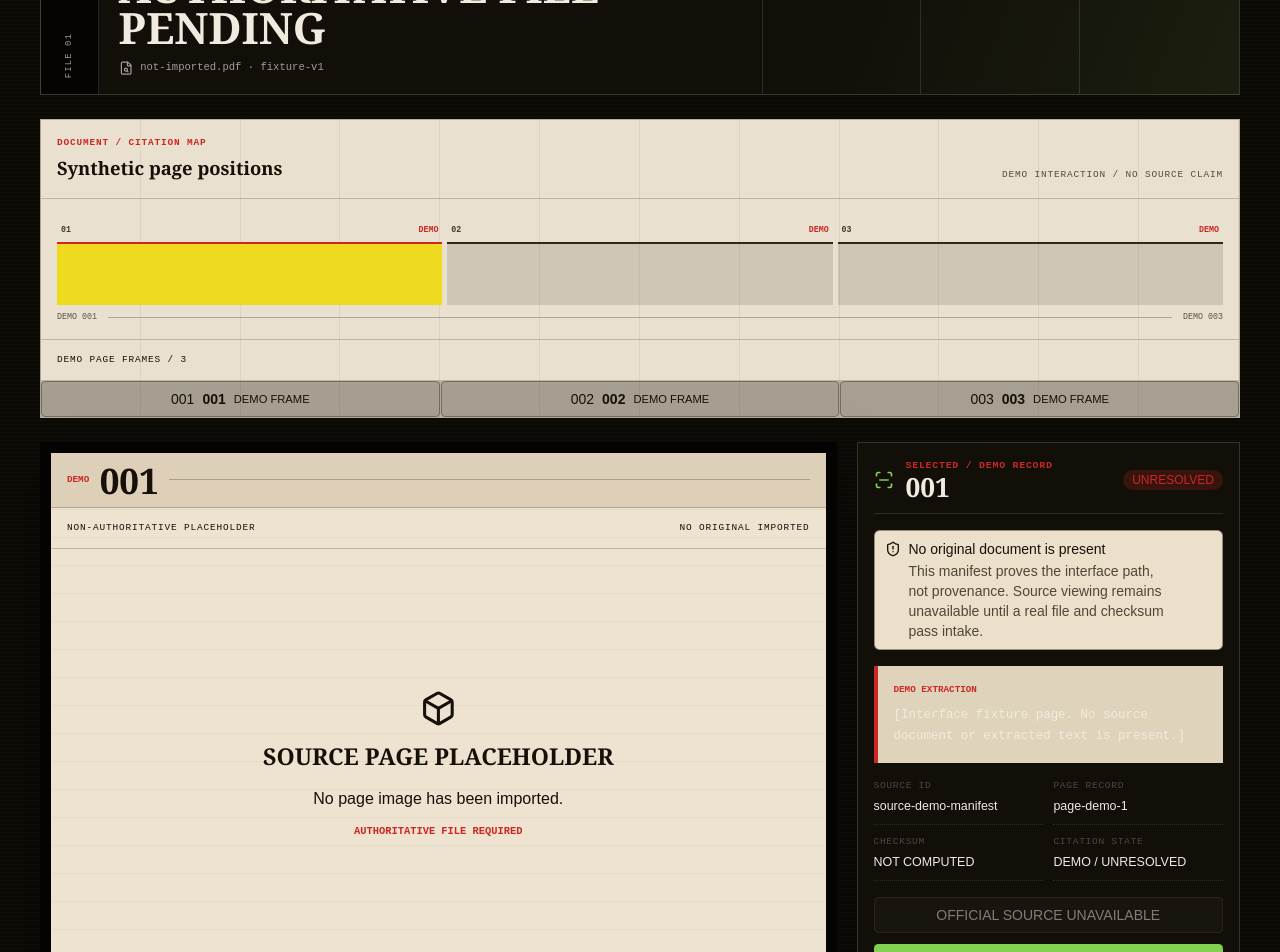
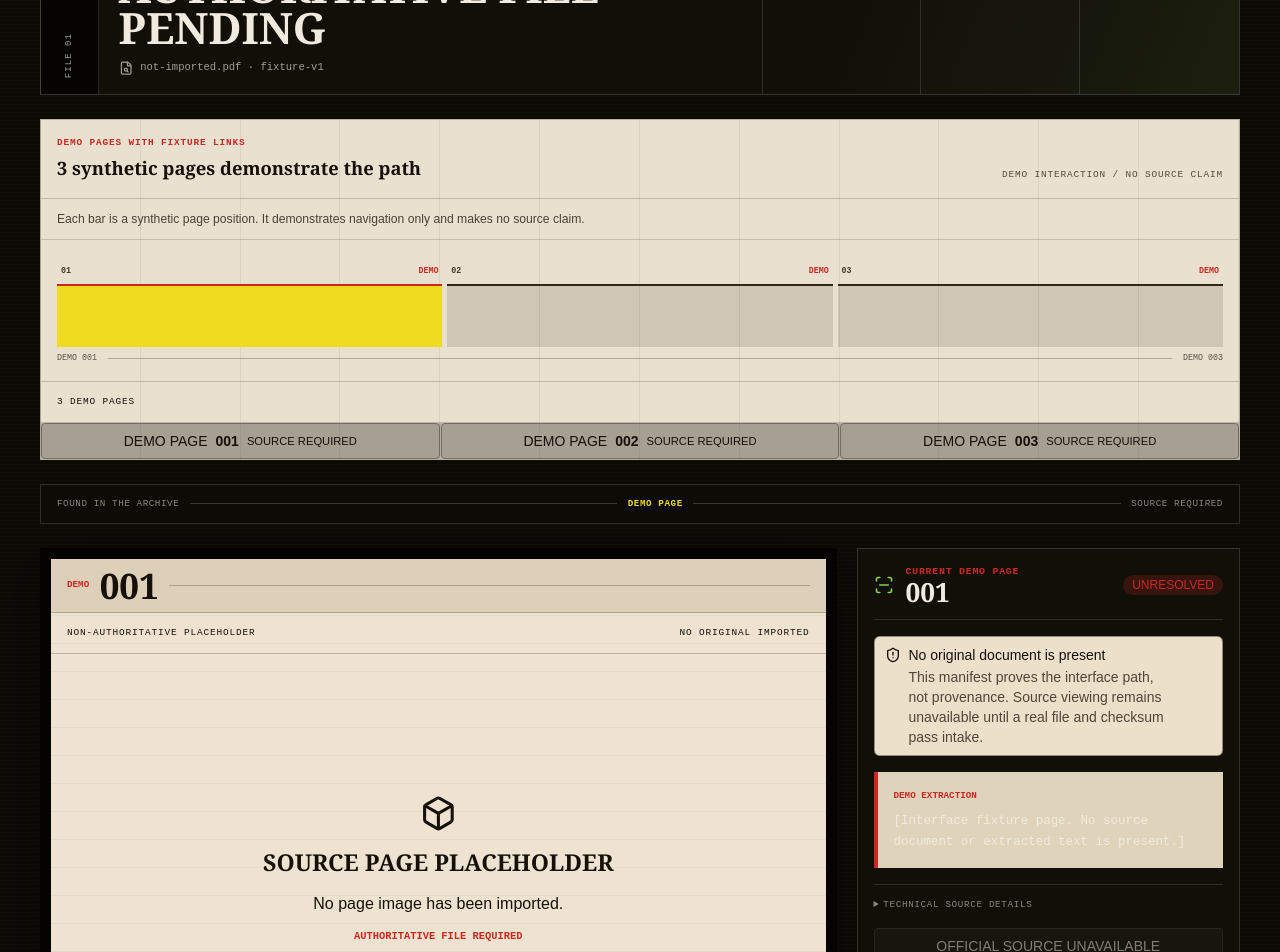
Before and after one commit to cettyTheDev/diary-exe-framework, a Next.js app: page /sources in a window 1280 px wide. Shown: the part 720-1672 px from the top of the page. Built offline with nearby package versions, Linux system fonts and the light colour scheme.

Commit message:
feat: clarify fixture source navigation

```diff
--- a/app/globals.css
+++ b/app/globals.css
@@ -2896,6 +2896,14 @@
   color: oklch(0.42 0.025 75);
   text-align: right;
 }
+.source-contact-explainer {
+  margin: 0;
+  border-bottom: 1px solid oklch(0.25 0.02 75 / 18%);
+  padding: 0.7rem 1rem;
+  color: oklch(0.38 0.022 75);
+  font-size: 0.76rem;
+  line-height: 1.5;
+}
 .source-volume-strip {
   display: grid;
   height: 7rem;
@@ -2998,6 +3006,29 @@
   font-family: var(--font-editorial);
   font-size: 1.35rem;
   line-height: 1;
+}
+
+.source-reading-path {
+  display: grid;
+  grid-template-columns: auto minmax(1.5rem, 1fr) auto minmax(1.5rem, 1fr) auto;
+  align-items: center;
+  gap: 0.65rem;
+  border: 1px solid oklch(1 0 0 / 14%);
+  background: oklch(0.15 0.012 84);
+  padding: 0.75rem 1rem;
+  color: oklch(0.62 0.02 85);
+  font-family: var(--font-code);
+  font-size: 0.58rem;
+  letter-spacing: 0.06em;
+  scroll-margin-top: 1rem;
+  outline: none;
+}
+.source-reading-path i {
+  height: 1px;
+  background: oklch(1 0 0 / 18%);
+}
+.source-reading-path strong {
+  color: var(--highlight);
 }
 
 .source-review-workbench {
@@ -3118,6 +3149,20 @@
 .source-inspector .source-metadata > div {
   border-color: oklch(1 0 0 / 12%);
 }
+.source-technical-details {
+  border-top: 1px solid oklch(1 0 0 / 12%);
+  padding-top: 0.8rem;
+}
+.source-technical-details > summary {
+  color: oklch(0.62 0.02 85);
+  cursor: pointer;
+  font-family: var(--font-code);
+  font-size: 0.58rem;
+  letter-spacing: 0.07em;
+}
+.source-technical-details[open] > summary {
+  margin-bottom: 0.8rem;
+}
 .source-inspector-actions,
 .source-intake-stack {
   display: flex;
@@ -3181,6 +3226,15 @@
   }
   .source-contact-heading > span {
     text-align: left;
+  }
+  .source-reading-path {
+    grid-template-columns: auto minmax(0.5rem, 1fr) auto minmax(
+        0.5rem,
+        1fr
+      ) auto;
+    gap: 0.35rem;
+    padding-inline: 0.75rem;
+    font-size: 0.47rem;
   }
   .source-page-sheet {
     border-width: 0.45rem;
--- a/components/archive/archive-config.ts
+++ b/components/archive/archive-config.ts
@@ -69,9 +69,9 @@ export const viewCopy: Record<
   },
   sources: {
     sequence: "04 / ORIGINAL ARCHIVE",
-    title: "The source page is the final word.",
+    title: "See the cited page behind every excerpt.",
     description:
-      "Browse the manifest, extraction status, and page-level text. This fixture manifest remains deliberately unresolved until authoritative files are approved.",
+      "Follow a demo evidence path from an archive entry to its page record. This fixture manifest remains deliberately unresolved until authoritative files are approved.",
   },
 }
 
--- a/components/archive/views/sources-view.tsx
+++ b/components/archive/views/sources-view.tsx
@@ -1,6 +1,6 @@
 "use client"
 
-import type { CSSProperties } from "react"
+import { type CSSProperties, useEffect } from "react"
 import {
   ArrowRightIcon,
   BoxIcon,
@@ -33,6 +33,16 @@ export function SourcesView({
   const pageNumber = readPositiveIntParam(searchParams, "page", pageNumbers, 1)
   const page = archiveRepository.getPage(source.id, pageNumber)
   const entry = archiveRepository.getEntriesForPage(source.id, pageNumber)[0]
+
+  useEffect(() => {
+    if (window.location.hash !== "#page-review") return
+
+    const frame = window.requestAnimationFrame(() => {
+      document.getElementById("page-review")?.scrollIntoView({ block: "start" })
+    })
+
+    return () => window.cancelAnimationFrame(frame)
+  }, [pageNumber])
 
   function selectPage(nextPage: number) {
     updateParams({ page: nextPage === 1 ? null : nextPage })
@@ -79,11 +89,15 @@ export function SourcesView({
       <nav className="source-contact-map" aria-label="Demo source pages">
         <div className="source-contact-heading">
           <div>
-            <span className="trace-label">DOCUMENT / CITATION MAP</span>
-            <strong>Synthetic page positions</strong>
+            <span className="trace-label">DEMO PAGES WITH FIXTURE LINKS</span>
+            <strong>{pages.length} synthetic pages demonstrate the path</strong>
           </div>
           <span>DEMO INTERACTION / NO SOURCE CLAIM</span>
         </div>
+        <p className="source-contact-explainer">
+          Each bar is a synthetic page position. It demonstrates navigation only
+          and makes no source claim.
+        </p>
         <div className="source-volume-strip">
           {pages.map((item, index) => (
             <button
@@ -111,10 +125,10 @@ export function SourcesView({
           <span>DEMO {pages.length.toString().padStart(3, "0")}</span>
         </div>
         <div className="source-frame-heading">
-          <span>DEMO PAGE FRAMES / {pages.length}</span>
+          <span>{pages.length} DEMO PAGES</span>
         </div>
         <div className="source-frame-strip">
-          {pages.map((item, index) => (
+          {pages.map((item) => (
             <Button
               key={item.id}
               variant="outline"
@@ -122,13 +136,26 @@ export function SourcesView({
               onClick={() => selectPage(item.pageNumber)}
               aria-current={item.pageNumber === pageNumber ? "page" : undefined}
             >
-              <span>{String(index + 1).padStart(3, "0")}</span>
+              <span>DEMO PAGE</span>
               <strong>{item.pageNumber.toString().padStart(3, "0")}</strong>
-              <small>DEMO FRAME</small>
+              <small>SOURCE REQUIRED</small>
             </Button>
           ))}
         </div>
       </nav>
+
+      <div
+        id="page-review"
+        className="source-reading-path"
+        aria-label="Demo evidence reading path"
+        tabIndex={-1}
+      >
+        <span>FOUND IN THE ARCHIVE</span>
+        <i aria-hidden="true" />
+        <strong>DEMO PAGE</strong>
+        <i aria-hidden="true" />
+        <span>SOURCE REQUIRED</span>
+      </div>
 
       <div className="source-review-workbench">
         <article className="source-page-sheet">
@@ -160,7 +187,7 @@ export function SourcesView({
           <div className="source-inspector-heading">
             <ScanLineIcon aria-hidden="true" />
             <div>
-              <span className="trace-label">SELECTED / DEMO RECORD</span>
+              <span className="trace-label">CURRENT DEMO PAGE</span>
               <strong>{pageNumber.toString().padStart(3, "0")}</strong>
             </div>
             <EvidenceBadge kind="unresolved" />
@@ -178,6 +205,8 @@ export function SourcesView({
             <span>DEMO EXTRACTION</span>
             {page?.extractedText}
           </div>
+          <details className="source-technical-details">
+            <summary>TECHNICAL SOURCE DETAILS</summary>
             <dl className="source-metadata">
               <div>
                 <dt>Source ID</dt>
@@ -196,6 +225,7 @@ export function SourcesView({
                 <dd>DEMO / UNRESOLVED</dd>
               </div>
             </dl>
+          </details>
           <div className="source-inspector-actions">
             <Button variant="outline" disabled>
               OFFICIAL SOURCE UNAVAILABLE
--- a/lib/archive/source-links.ts
+++ b/lib/archive/source-links.ts
@@ -3,7 +3,9 @@ export function sourcePageHref(pageNumber: number) {
     throw new Error("Source page number must be a positive integer.")
   }
 
-  return pageNumber === 1 ? "/sources" : `/sources?page=${pageNumber}`
+  return pageNumber === 1
+    ? "/sources#page-review"
+    : `/sources?page=${pageNumber}#page-review`
 }
 
 export function officialSourcePageHref(sourceUrl: string, pageNumber: number) {
```
Also changed, not shown: 4 other files (tests, documents, lock files or other folders). Lines whose indentation alone changed are shown as unchanged.
